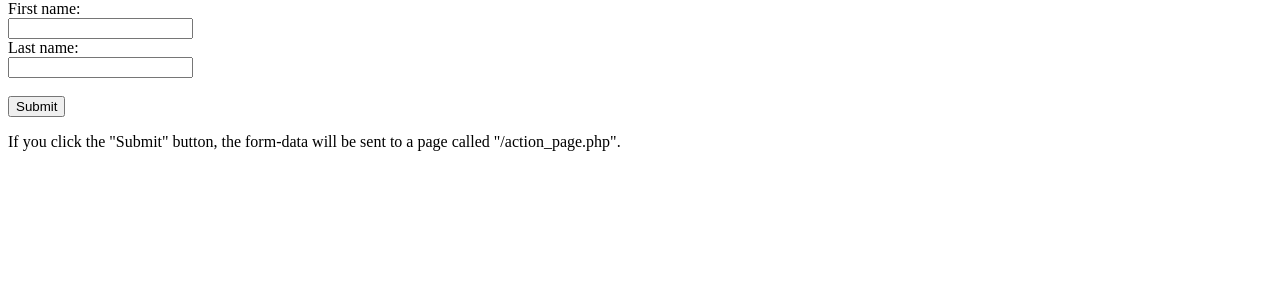
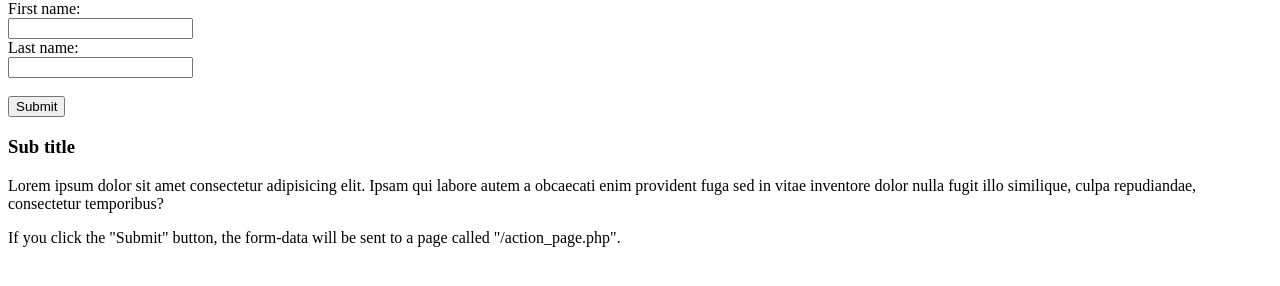
Before and after one commit to mahesh-m1/git, a plain HTML site: page index.html in a window 1280 px wide. Shown: the part 66-352 px from the top of the page. Drawn offline with Linux system fonts and the light colour scheme.

Commit message:
updated sections

```diff
--- a/index.html
+++ b/index.html
@@ -14,6 +14,14 @@
                     <input type="text" id="lname" name="lname"><br><br>
                     <input type="submit" value="Submit">
             </form>
+            <section>
+                <h3>Sub title</h3>
+                <p>
+                Lorem ipsum dolor sit amet consectetur adipisicing elit.
+                Ipsam qui labore autem a obcaecati enim provident fuga sed in vitae inventore dolor nulla fugit illo similique,
+                culpa repudiandae, consectetur temporibus?
+                </p>
+            </section>
 
 <p>If you click the "Submit" button, the form-data will be sent to a page called "/action_page.php".</p>
          </body>
```
